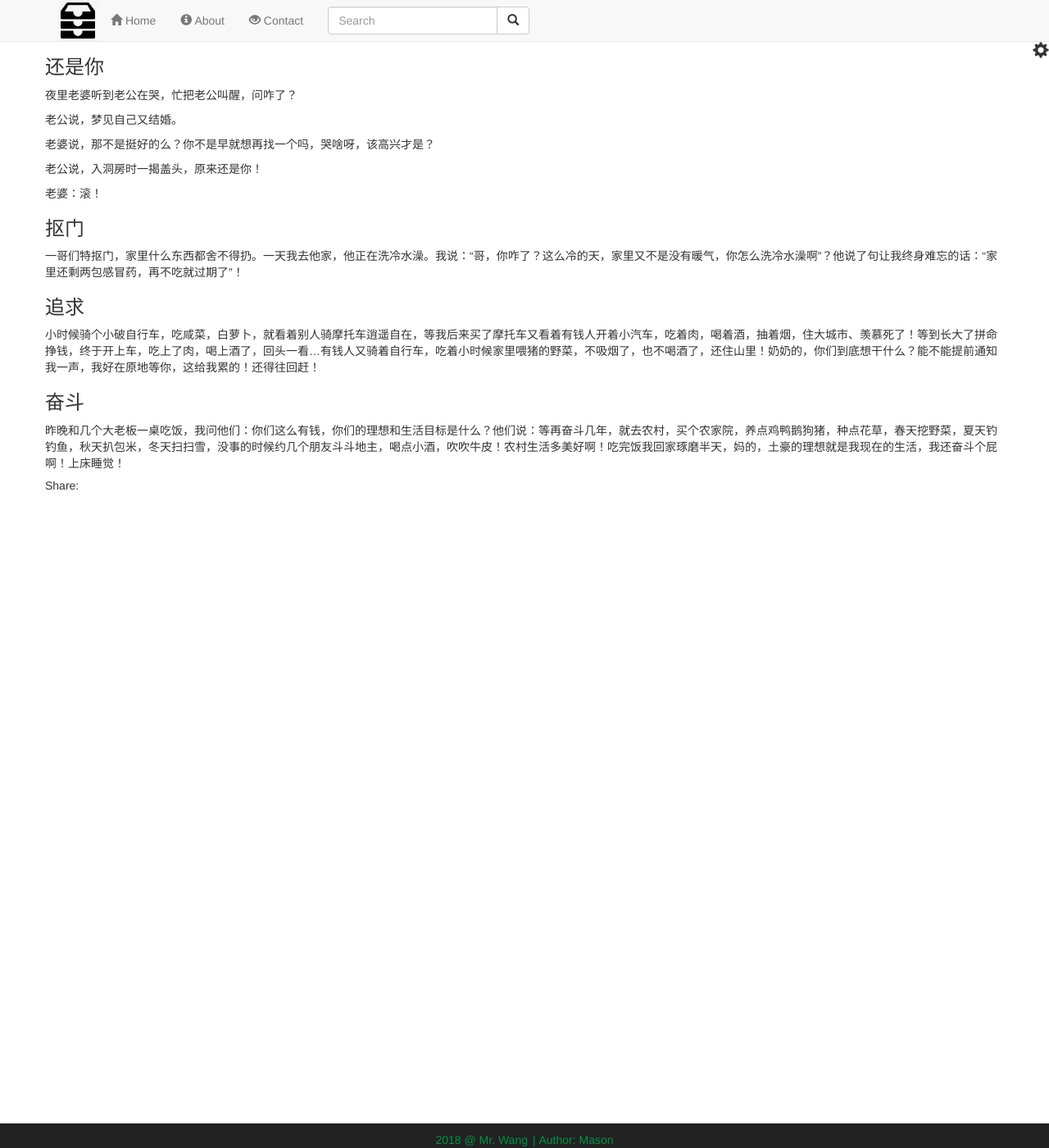
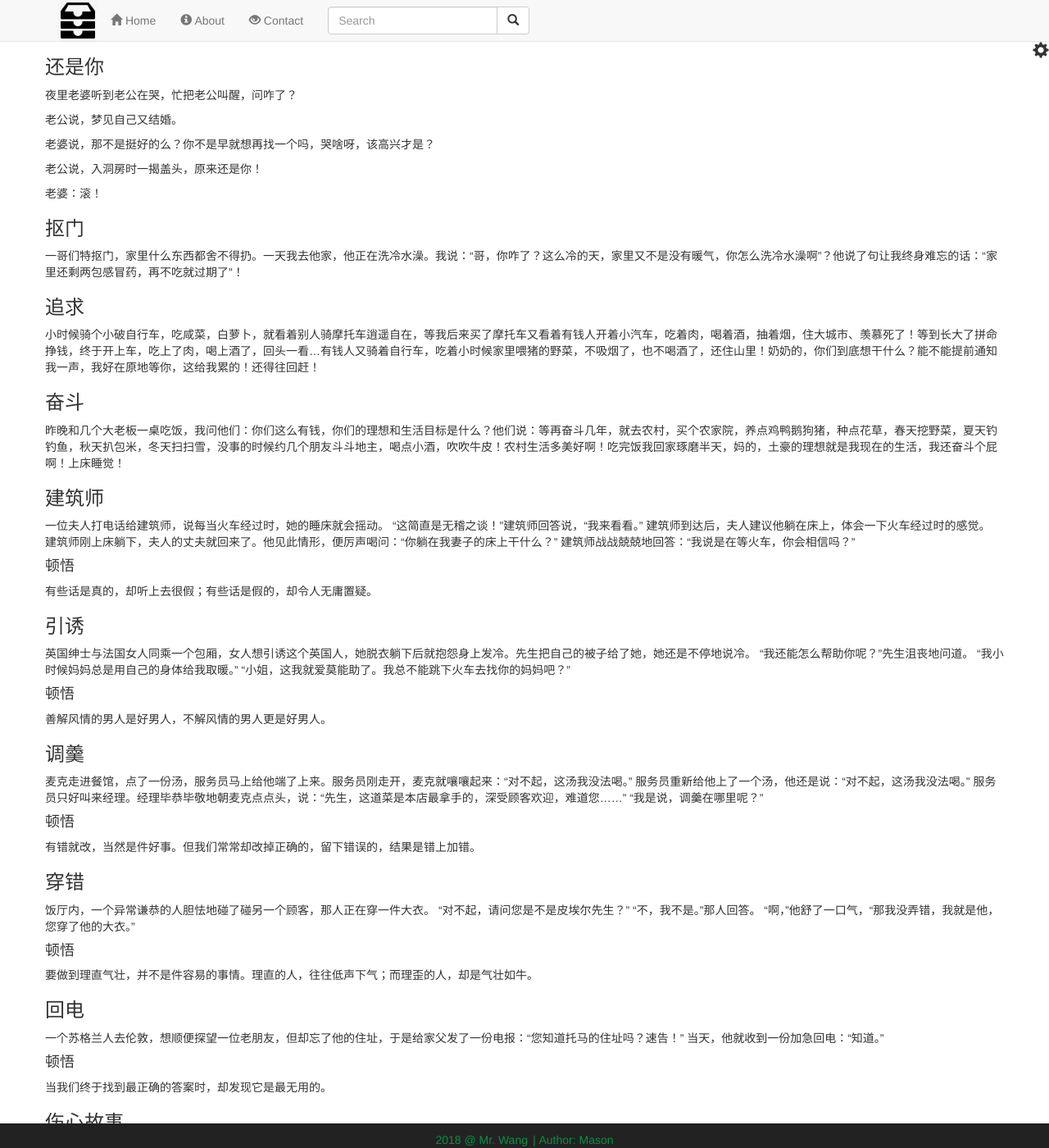
Before and after one commit to mason-mx/jekyll_demo, a Jekyll site: the page built from _posts/1000-01-01-jokes.md, in a window 1280 px wide and 1400 px high, scrolled down 739 px. Shown: the whole window at 82% size. Built offline with Jekyll 4.4.1, drawn with Linux system fonts in a browser that asks for light colours; nearby versions of some CDN libraries; some of the changed text lies outside the part shown.

Commit message:
Added more content

```diff
--- a/_posts/1000-01-01-jokes.md
+++ b/_posts/1000-01-01-jokes.md
@@ -64,3 +64,88 @@ author: Mason
 ### 奋斗
 
 昨晚和几个大老板一桌吃饭，我问他们：你们这么有钱，你们的理想和生活目标是什么？他们说：等再奋斗几年，就去农村，买个农家院，养点鸡鸭鹅狗猪，种点花草，春天挖野菜，夏天钓钓鱼，秋天扒包米，冬天扫扫雪，没事的时候约几个朋友斗斗地主，喝点小酒，吹吹牛皮！农村生活多美好啊！吃完饭我回家琢磨半天，妈的，土豪的理想就是我现在的生活，我还奋斗个屁啊！上床睡觉！
+
+### 建筑师
+
+一位夫人打电话给建筑师，说每当火车经过时，她的睡床就会摇动。
+“这简直是无稽之谈！”建筑师回答说，“我来看看。”
+建筑师到达后，夫人建议他躺在床上，体会一下火车经过时的感觉。
+建筑师刚上床躺下，夫人的丈夫就回来了。他见此情形，便厉声喝问：“你躺在我妻子的床上干什么？”
+建筑师战战兢兢地回答：“我说是在等火车，你会相信吗？”
+
+#### 顿悟
+
+有些话是真的，却听上去很假；有些话是假的，却令人无庸置疑。
+
+### 引诱
+
+英国绅士与法国女人同乘一个包厢，女人想引诱这个英国人，她脱衣躺下后就抱怨身上发冷。先生把自己的被子给了她，她还是不停地说冷。
+“我还能怎么帮助你呢？”先生沮丧地问道。
+“我小时候妈妈总是用自己的身体给我取暖。”
+“小姐，这我就爱莫能助了。我总不能跳下火车去找你的妈妈吧？”
+
+#### 顿悟
+
+善解风情的男人是好男人，不解风情的男人更是好男人。
+
+### 调羹
+
+麦克走进餐馆，点了一份汤，服务员马上给他端了上来。服务员刚走开，麦克就嚷嚷起来：“对不起，这汤我没法喝。”
+服务员重新给他上了一个汤，他还是说：“对不起，这汤我没法喝。”
+服务员只好叫来经理。经理毕恭毕敬地朝麦克点点头，说：“先生，这道菜是本店最拿手的，深受顾客欢迎，难道您……”
+“我是说，调羹在哪里呢？”
+
+#### 顿悟
+
+有错就改，当然是件好事。但我们常常却改掉正确的，留下错误的，结果是错上加错。
+
+### 穿错
+
+饭厅内，一个异常谦恭的人胆怯地碰了碰另一个顾客，那人正在穿一件大衣。
+“对不起，请问您是不是皮埃尔先生？”
+“不，我不是。”那人回答。
+“啊，”他舒了一口气，“那我没弄错，我就是他，您穿了他的大衣。”
+
+#### 顿悟
+
+要做到理直气壮，并不是件容易的事情。理直的人，往往低声下气；而理歪的人，却是气壮如牛。
+
+### 回电
+
+一个苏格兰人去伦敦，想顺便探望一位老朋友，但却忘了他的住址，于是给家父发了一份电报：“您知道托马的住址吗？速告！”
+当天，他就收到一份加急回电：“知道。”
+
+#### 顿悟
+
+当我们终于找到最正确的答案时，却发现它是最无用的。
+
+### 伤心故事
+
+有三个人到纽约度假。他们在一座高层宾馆的第45层订了一个套房。
+一天晚上，大楼电梯出现故障，服务员安排他们在大厅过夜。他们商量后，决定徒步走回房间，并约定轮流说笑话、唱歌和讲故事，以减轻登楼的劳累。笑话讲了，歌也唱了，好不容易爬到第34层，大家都感觉精疲力竭。
+“好吧，彼德，你来讲个幽默故事吧。”
+彼德说：“故事不长，却令人伤心至极：我把房间的钥匙忘在大厅了。”
+
+#### 顿悟
+
+我们痛苦，所以幽默；我们幽默，所以快乐。
+
+### 卖书
+
+一个很有名的作家要来书店参观。书店老板受宠若惊，连忙把所有的书撤下，全部换上作家的书。作家来到书店后，心里非常高兴，问道：“贵店只售本人的书吗？”
+“当然不是。”书店老板回答，“别的书销路很好，都卖完了。”
+
+#### 顿悟
+
+“拍马屁”是个奇怪的词：你象是在奉承他，又象是在侮辱他。
+
+### 帮忙
+
+在邮局大厅内，一位老太太走到一个中年人跟前，客气地说：“先生，请帮我在明信片上写上地址好吗？”
+“当然可以。”中年人按老人的要求做了。
+“谢谢！”老太太又说：“再帮我写上一小段话，好吗？”
+“好吧。”中年人照老太太的话写好后，微笑着问道：“还有什么要帮忙的吗？”
+“嗯，还有一件小事。”老太太看着明信片说，“帮我在下面再加一句：字迹潦草，敬请原谅。”
+
+#### 顿悟
+你若不肯帮忙，人家会恨你一个星期；如果帮得不够完美，还不如......
```
Also changed, not shown: _posts/1000-01-01-extracts.md (+1 -1 lines), _posts/1000-01-01-insight.md (+26 -0 lines), _posts/1000-01-01-travelenglish.md (added, +305 -0 lines).
